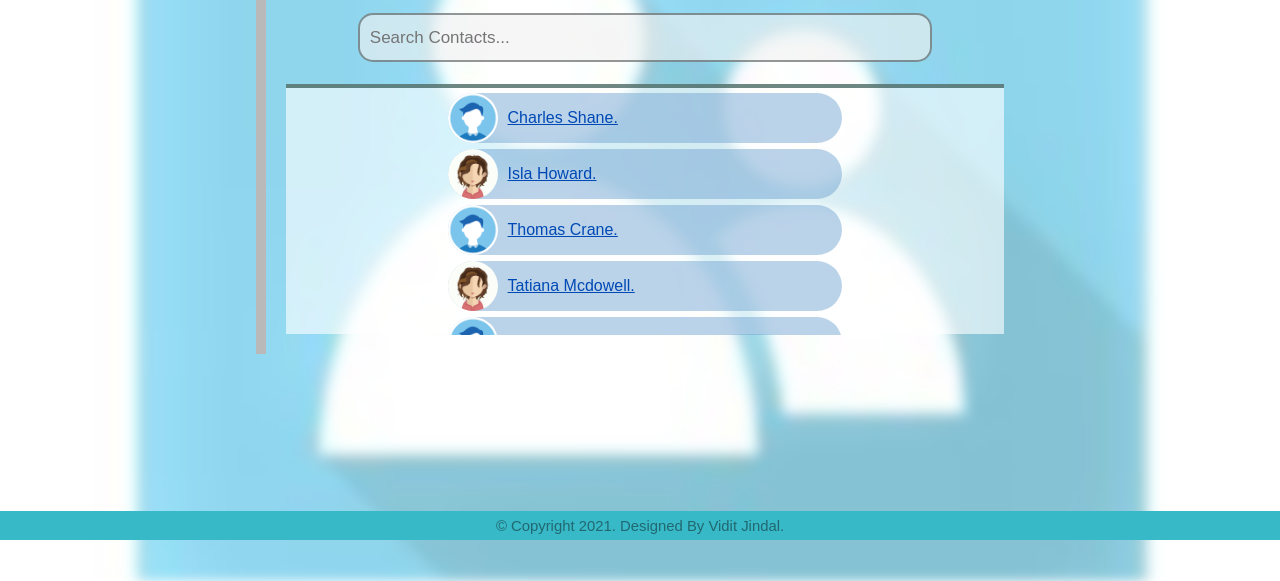
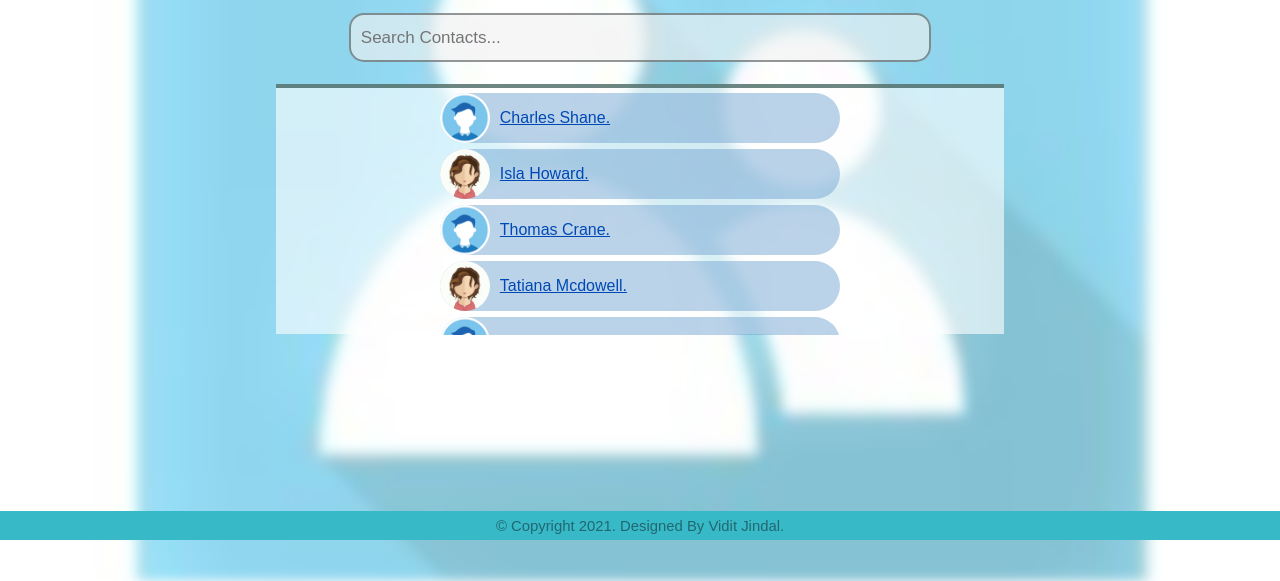
Before and after one commit to thisisviditjindal/ghtech-web-application, a plain HTML site: page contacts.html in a window 1280 px wide. Shown: the part 260-841 px from the top of the page. Drawn offline with nearby package versions, Linux system fonts and the light colour scheme.

Commit message:
Update contacts.css

```diff
--- a/styles/contacts.css
+++ b/styles/contacts.css
@@ -23,7 +23,6 @@ body, html {
   width: 60%;
   padding: 20px;
   text-align: center;
-  border-left: 10px solid #b9b9b9;
 }
 .chip {
   display: inline-block;
```
